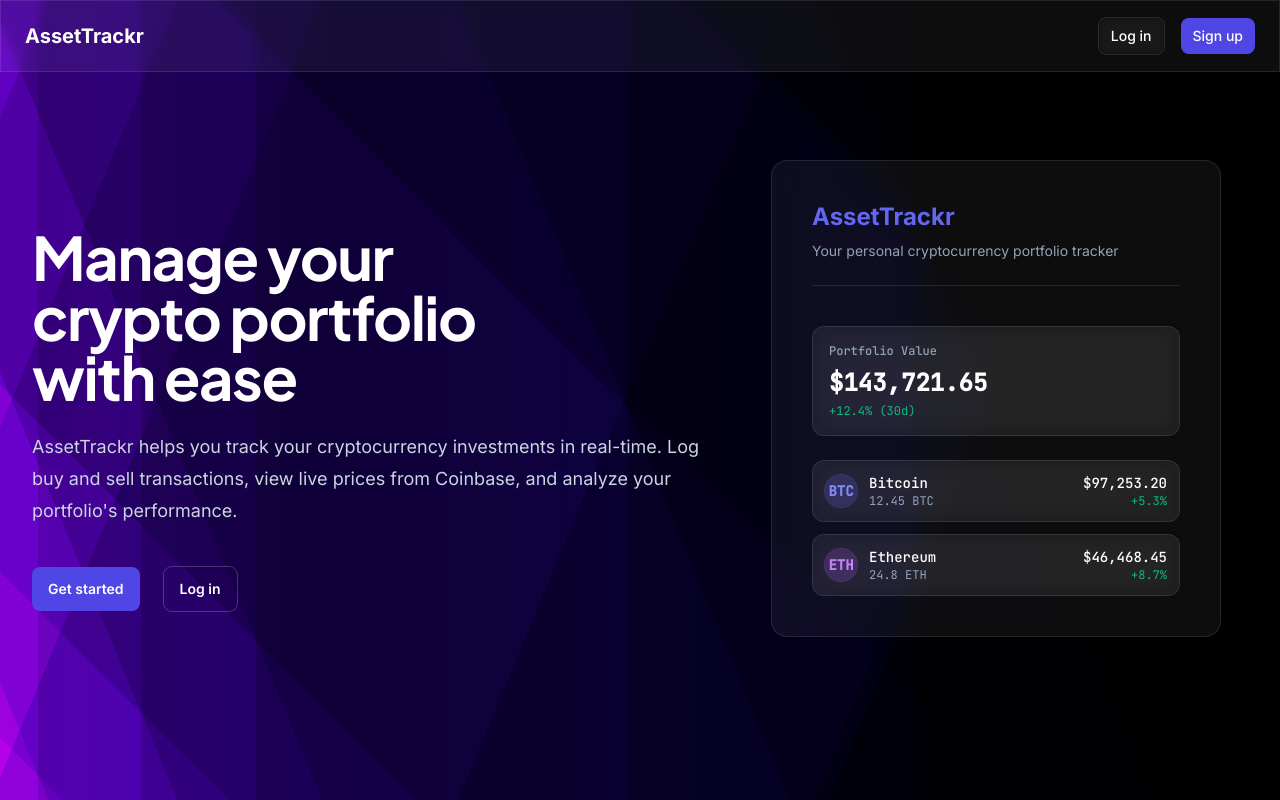
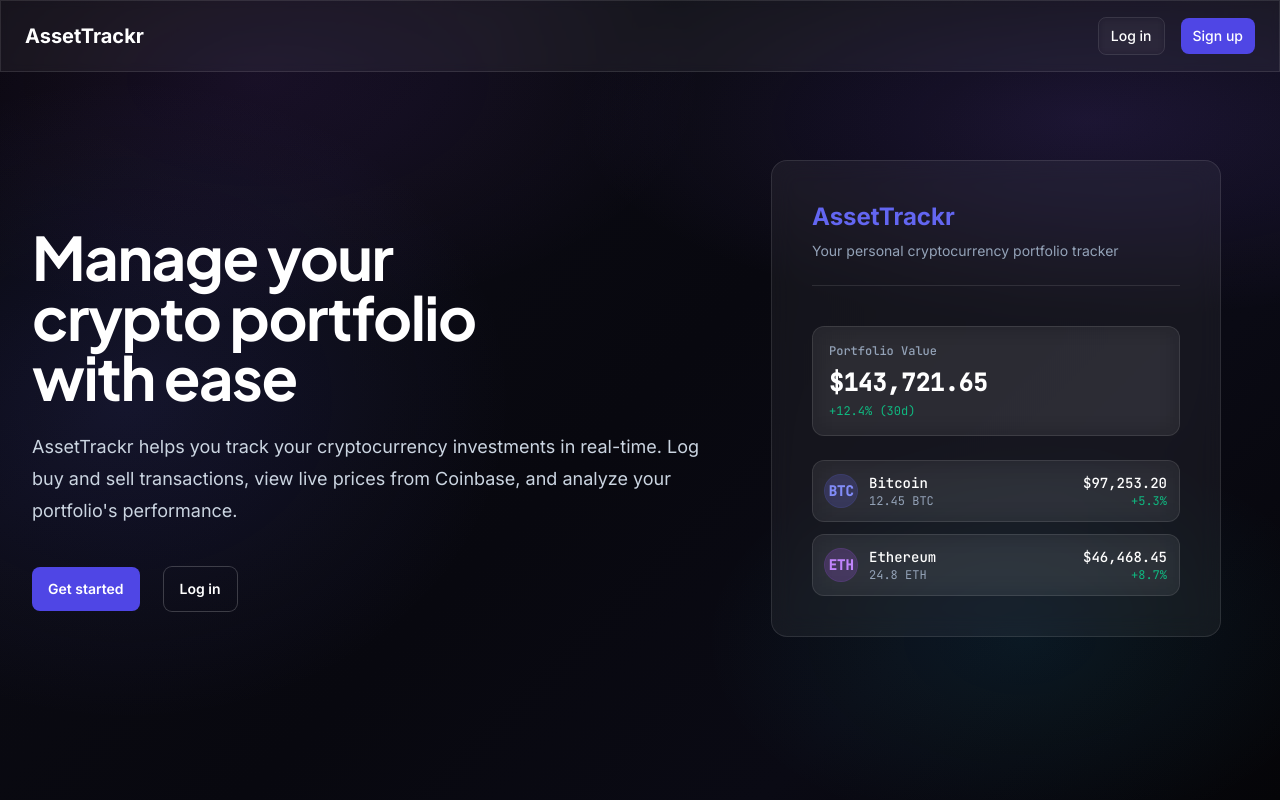
Before and after one commit to G-Innes/AssetTrackr, a Vue app in the folder client/: page / in a window 1280 px wide. Shown: the top 800 px of the page. Built offline with nearby package versions, Linux system fonts and the light colour scheme; no server answers.

Commit message:
style(ui): replace striped gradient with modern mesh gradient background
- Remove busy multi-layered purple stripe gradient
- Add subtle mesh gradient with purple/indigo/cyan color blobs
- Dark base (#050508) optimized for glassmorphism
- Fixed background attachment for smooth scrolling

```diff
--- a/client/src/assets/styles.css
+++ b/client/src/assets/styles.css
@@ -3,14 +3,11 @@
 @tailwind components;
 @tailwind utilities;
 
-/* Global background styling */
+/* Global background styling - Mesh Gradient */
 @layer base {
-  /* Add the exact background directly to body */
   body {
-    @apply min-h-screen; /* Ensure full height coverage */
-    background-image: linear-gradient(90deg, rgb(168, 86, 201) 0%, rgb(168, 86, 201) 3%,rgb(140, 74, 173) 3%, rgb(140, 74, 173) 11%,rgb(112, 61, 145) 11%, rgb(112, 61, 145) 20%,rgb(85, 49, 118) 20%, rgb(85, 49, 118) 49%,rgb(57, 37, 90) 49%, rgb(57, 37, 90) 71%,rgb(29, 24, 62) 71%, rgb(29, 24, 62) 72%,rgb(1, 12, 34) 72%, rgb(1, 12, 34) 100%),linear-gradient(67.5deg, rgb(168, 86, 201) 0%, rgb(168, 86, 201) 3%,rgb(140, 74, 173) 3%, rgb(140, 74, 173) 11%,rgb(112, 61, 145) 11%, rgb(112, 61, 145) 20%,rgb(85, 49, 118) 20%, rgb(85, 49, 118) 49%,rgb(57, 37, 90) 49%, rgb(57, 37, 90) 71%,rgb(29, 24, 62) 71%, rgb(29, 24, 62) 72%,rgb(1, 12, 34) 72%, rgb(1, 12, 34) 100%),linear-gradient(112.5deg, rgb(168, 86, 201) 0%, rgb(168, 86, 201) 3%,rgb(140, 74, 173) 3%, rgb(140, 74, 173) 11%,rgb(112, 61, 145) 11%, rgb(112, 61, 145) 20%,rgb(85, 49, 118) 20%, rgb(85, 49, 118) 49%,rgb(57, 37, 90) 49%, rgb(57, 37, 90) 71%,rgb(29, 24, 62) 71%, rgb(29, 24, 62) 72%,rgb(1, 12, 34) 72%, rgb(1, 12, 34) 100%),linear-gradient(45deg, rgb(168, 86, 201) 0%, rgb(168, 86, 201) 3%,rgb(140, 74, 173) 3%, rgb(140, 74, 173) 11%,rgb(112, 61, 145) 11%, rgb(112, 61, 145) 20%,rgb(85, 49, 118) 20%, rgb(85, 49, 118) 49%,rgb(57, 37, 90) 49%, rgb(57, 37, 90) 71%,rgb(29, 24, 62) 71%, rgb(29, 24, 62) 72%,rgb(1, 12, 34) 72%, rgb(1, 12, 34) 100%),linear-gradient(90deg, rgb(95, 3, 74),rgb(35, 65, 96));
-    background-blend-mode: overlay, overlay, overlay, overlay, normal;
-    background-attachment: fixed;
+    @apply min-h-screen;
+    background-color: #050508;
     color: white;
   }
 
@@ -18,6 +15,46 @@
   #app, .app-container {
     min-height: 100vh;
   }
+}
+
+/* Mesh gradient background */
+.app-container {
+  position: relative;
+  background:
+    /* Purple blob - top right */
+    radial-gradient(
+      ellipse 80% 50% at 85% 15%,
+      rgba(139, 92, 246, 0.15) 0%,
+      transparent 50%
+    ),
+    /* Indigo blob - center left */
+    radial-gradient(
+      ellipse 60% 80% at 10% 50%,
+      rgba(99, 102, 241, 0.12) 0%,
+      transparent 50%
+    ),
+    /* Cyan accent - bottom right */
+    radial-gradient(
+      ellipse 50% 50% at 80% 80%,
+      rgba(34, 211, 238, 0.08) 0%,
+      transparent 50%
+    ),
+    /* Deep purple - top left */
+    radial-gradient(
+      ellipse 70% 60% at 20% 10%,
+      rgba(168, 85, 247, 0.1) 0%,
+      transparent 50%
+    ),
+    /* Base gradient */
+    linear-gradient(
+      135deg,
+      #050508 0%,
+      #0a0a12 25%,
+      #08080f 50%,
+      #0a0a14 75%,
+      #050508 100%
+    );
+  background-attachment: fixed;
 }
 
 /* Global styling */
```
